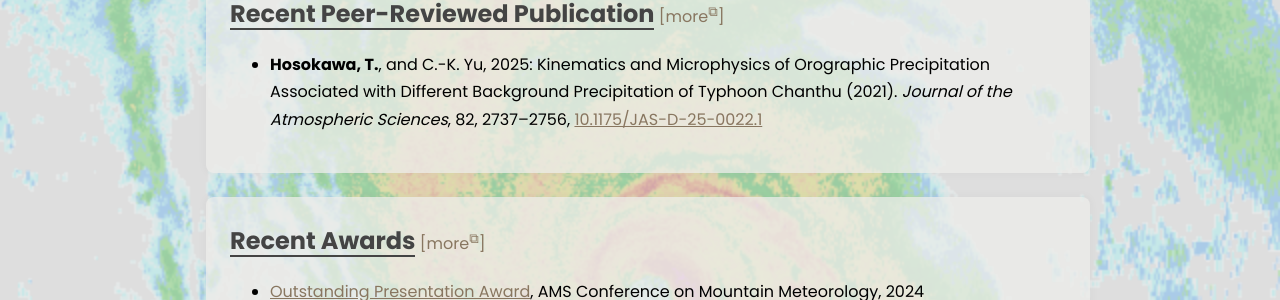
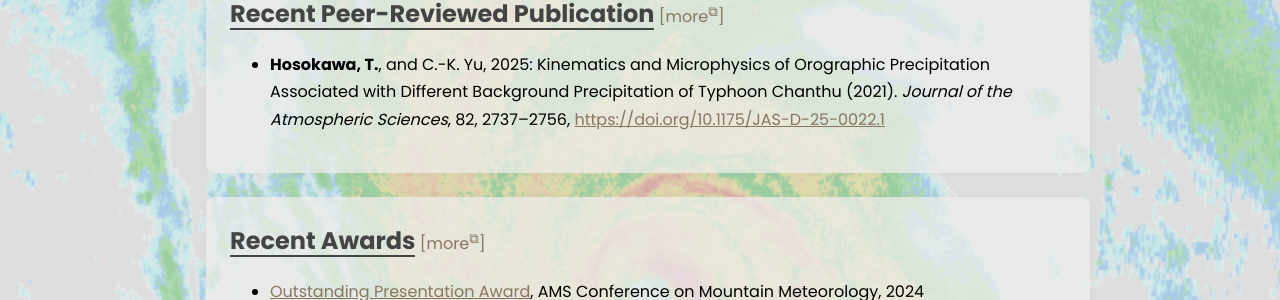
Before and after one commit to tsubakih07/tsubaki_homepage, a Jekyll site: the page built from index.html, in a window 1280 px wide and 900 px high, scrolled down 904 px. Shown: the part 152-452 px from the top of the window. Built offline with Jekyll 4.4.1, drawn with Linux system fonts in a browser that asks for light colours; some of the changed lines change nothing that is shown.

Commit message:
revised doi

```diff
--- a/_data/publications.yml
+++ b/_data/publications.yml
@@ -1 +1 @@
-- "Hosokawa, T., and C.-K. Yu, 2025: Kinematics and Microphysics of Orographic Precipitation Associated with Different Background Precipitation of Typhoon Chanthu (2021). <em>Journal of the Atmospheric Sciences</em>, 82, 2737–2756, <a href=\"https://doi.org/10.1175/JAS-D-25-0022.1\" target=\"_blank\">10.1175/JAS-D-25-0022.1</a>"
+- "Hosokawa, T., and C.-K. Yu, 2025: Kinematics and Microphysics of Orographic Precipitation Associated with Different Background Precipitation of Typhoon Chanthu (2021). <em>Journal of the Atmospheric Sciences</em>, 82, 2737–2756, <a href=\"https://doi.org/10.1175/JAS-D-25-0022.1\" target=\"_blank\">https://doi.org/10.1175/JAS-D-25-0022.1</a>"
```
